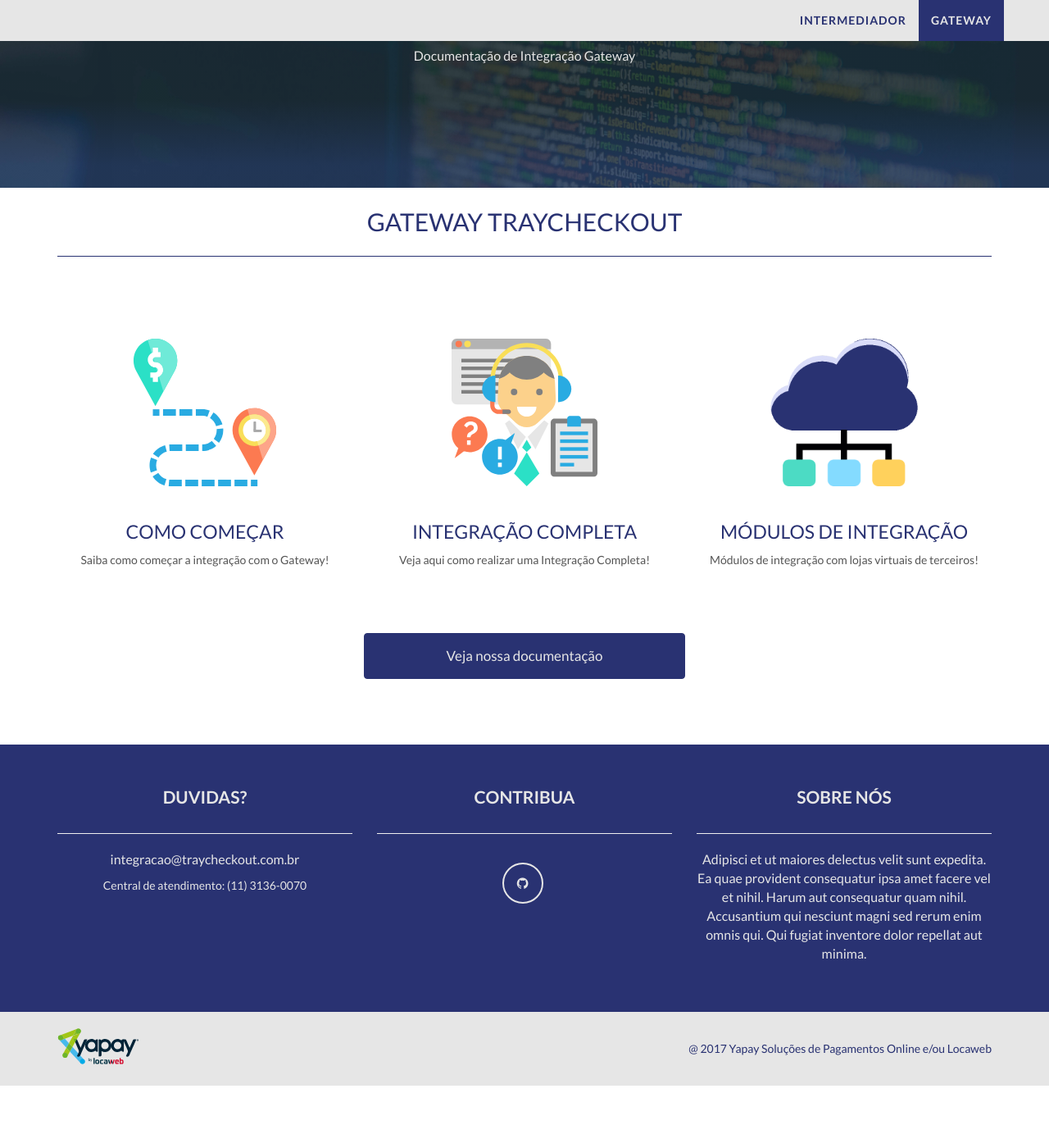
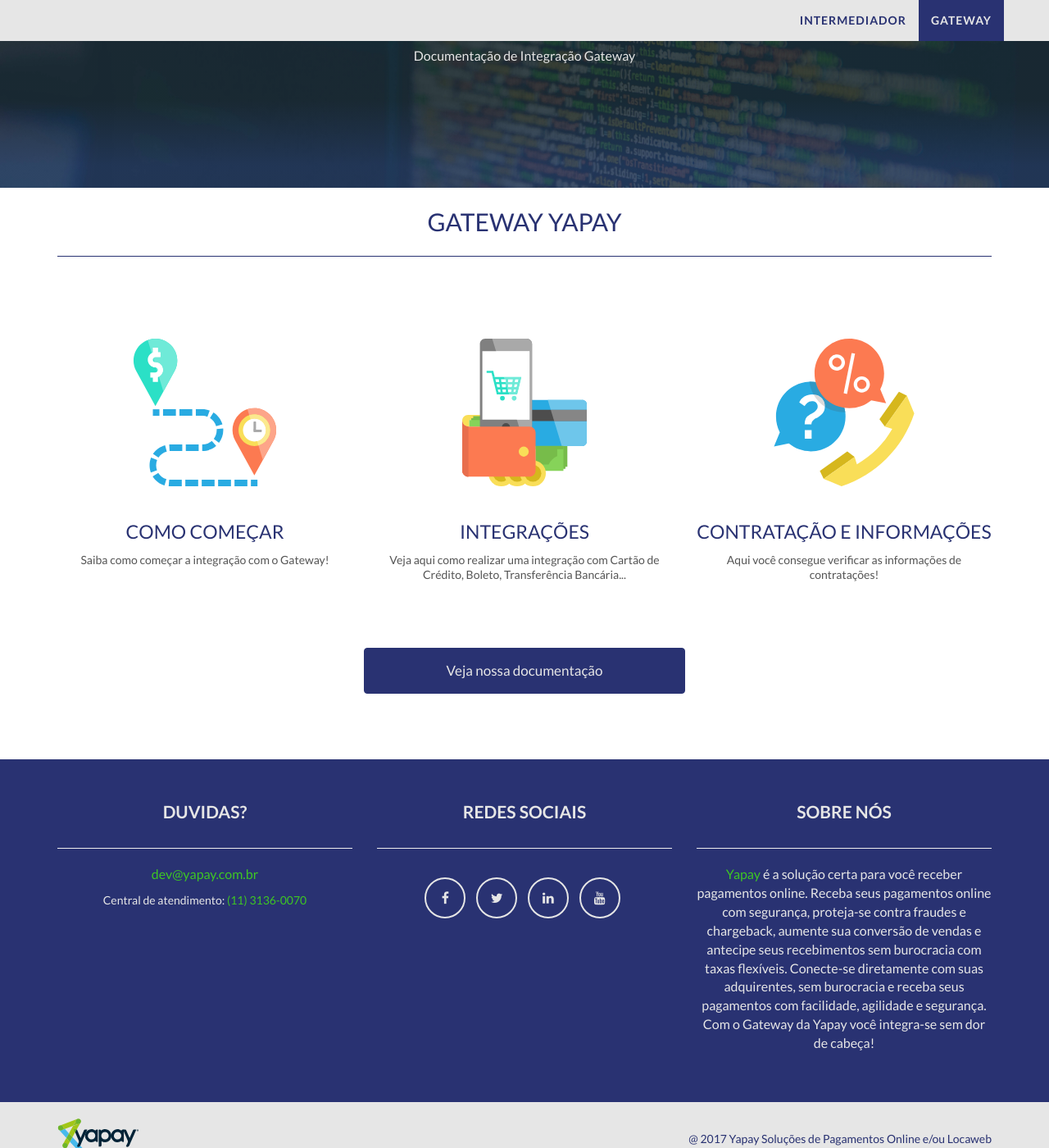
Before and after one commit to YapayDev/yapaydev.github.io, a Jekyll site: the page gateway/index.html, which Jekyll copies as it is, in a window 1280 px wide and 1400 px high, scrolled down 307 px. Shown: the whole window at 82% size. Built offline with Jekyll 4.4.1, drawn with Linux system fonts in a browser that asks for light colours; nearby versions of some CDN libraries; library files that are not in the unit come from our copies; before the commit the page ends 1631 px from its top, so only the background shows below that.

Commit message:
Alteracoes Textos

```diff
--- a/_config.yml
+++ b/_config.yml
@@ -4,7 +4,7 @@
 title: Yapay Integração
 description: Yapay API Documentação.
 url: ""
-baseurl: "doc"
+baseurl:
 google_analytics_key:
 permalink: ""
 
--- a/_sass/gateway/_footer.scss
+++ b/_sass/gateway/_footer.scss
@@ -18,6 +18,9 @@
         }
    }
 
+.sobrenos p a, .duvidasgateway p a, .duvidasgateway span a {
+    color: $section-corYapay2;
+}
 
 
 }
--- a/gateway/index.html
+++ b/gateway/index.html
@@ -51,7 +51,7 @@
                         <a href="#page-top"></a>
                     </li>
                     <li class="page-scroll">
-                        <a href="#intermediador">Intermediador</a>
+                        <a href="/intermediador/">Intermediador</a>
                     </li>
                     <li class="page-scroll">
                         <a href="#gateway" style="background-color: #293272; color: #e6e6e6;">Gateway</a>
@@ -85,37 +85,37 @@
         <div class="container">
             <div class="row">
                 <div class="col-lg-12 text-center textoRoxo">
-                    <h2>Gateway TrayCheckout</h2>
+                    <h2>Gateway Yapay</h2>
                     <hr>
                 </div>
             </div>
             <div class="row itemTrayCheckout">
                 <div class="col-sm-4 item">
                     <a href="/gateway/sobre/" class="portfolio-link" data-toggle="modal">
-                        <img src="../images/gateway/comocomecar.svg" class="img-responsive" alt="TrayCheckout">
+                        <img src="../images/gateway/comocomecar.svg" class="img-responsive" alt="Yapay">
                         <p>Como Começar</p>
                         <span>Saiba como começar a integração com o Gateway!</span>
                     </a>
                 </div>
                 <div class="col-sm-4 item">
-                    <a href="/gateway/integracoes/#integracao-completa" class="portfolio-link" data-toggle="modal">
-                        <img src="../images/gateway/analise.svg" class="img-responsive" alt="TrayCheckout">
-                        <p>Integração Completa</p>
-                        <span>Veja aqui como realizar uma Integração Completa!</span>
+                    <a href="/gateway/rest/pagamentos-cartao-credito-rest/#transacao-simplificada" class="portfolio-link" data-toggle="modal">
+                        <img src="../images/gateway/pagamento-cartao.svg" class="img-responsive" alt="Yapay">
+                        <p>Integrações</p>
+                        <span>Veja aqui como realizar uma integração com Cartão de Crédito, Boleto, Transferência Bancária...</span>
                     </a>
                 </div>
                 <div class="col-sm-4 item">
-                    <a href="/gateway/modulos-integracao-gateway/#manuais" class="portfolio-link" data-toggle="modal">
-                        <img src="../images/gateway/integracaoAzul.png" class="img-responsive" alt="TrayCheckout">
-                        <p>Módulos de Integração</p>
-                        <span>Módulos de integração com lojas virtuais de terceiros!</span>
+                    <a href="/gateway/rest/contratacao-e-informacoes-rest/" class="portfolio-link" data-toggle="modal">
+                        <img src="../images/gateway/info.svg" class="img-responsive" alt="Yapay">
+                        <p>Contratação e Informações</p>
+                        <span>Aqui você consegue verificar as informações de contratações!</span>
                     </a>
                 </div>
             </div>
 
 
 			<div class="btnGateway">
-                <a href="/gateway/sobre/" ><button type="button" class="btn btn-default">Veja nossa documentação</button></a>
+                <a href="/gateway/rest/sobre-rest/" ><button type="button" class="btn btn-default">Veja nossa documentação</button></a>
 			</div>
 
 
@@ -127,26 +127,35 @@
         <div class="footer-above">
             <div class="container">
                 <div class="row">
-                    <div class="footer-col col-md-4">
+                    <div class="footer-col col-md-4 duvidasgateway">
                         <h3>Duvidas?</h3>
 						<hr>
-                        <p>integracao@traycheckout.com.br</p>
-                        <span>Central de atendimento: (11) 3136-0070</span>
+                        <p><a href="mailto:dev@yapay.com.br">dev@yapay.com.br</a></p>
+                        <span>Central de atendimento: <a href="tel:1131360070">(11) 3136-0070</a></span>
 
                     </div>
                     <div class="footer-col col-md-4">
-                        <h3>Contribua</h3>
+                        <h3>Redes Sociais</h3>
 						<hr>
                         <ul class="list-inline">
                             <li>
-                                <a href="https://github.com/tray-tecnologia/" class="btn-social btn-outline"><span class="sr-only">GitHub</span><i class="fa fa-fw fa-github"></i></a>
+                                <a href="https://www.facebook.com/yapay.br/" class="btn-social btn-outline"><span class="sr-only">Facebook</span><i class="fa fa-fw fa-facebook"></i></a>
+                            </li>
+                            <li>
+                                <a href="https://twitter.com/yapay_br" class="btn-social btn-outline"><span class="sr-only">Twitter</span><i class="fa fa-fw fa-twitter"></i></a>
+                            </li>
+                            <li>
+                                <a href="https://www.linkedin.com/company/yapay-br/" class="btn-social btn-outline"><span class="sr-only">Linkedin</span><i class="fa fa-fw fa-linkedin"></i></a>
+                            </li>
+                            <li>
+                                <a href="https://www.youtube.com/channel/UC1ohgvdkoIKN1VtN2CQNsQA" class="btn-social btn-outline"><span class="sr-only">YouTube</span><i class="fa fa-fw fa-youtube"></i></a>
                             </li>
                         </ul>
                     </div>
-                    <div class="footer-col col-md-4">
+                    <div class="footer-col col-md-4 sobrenos">
                         <h3>Sobre nós</h3>
 						<hr>
-                        <p>Adipisci et ut maiores delectus velit sunt expedita. Ea quae provident consequatur ipsa amet facere vel et nihil. Harum aut consequatur quam nihil. Accusantium qui nesciunt magni sed rerum enim omnis qui. Qui fugiat inventore dolor repellat aut minima.</p>
+                        <p><a href="http://www.yapay.com.br">Yapay</a> é a solução certa para você receber pagamentos online. Receba seus pagamentos online com segurança, proteja-se contra fraudes e chargeback, aumente sua conversão de vendas e antecipe seus recebimentos sem burocracia com taxas flexíveis. Conecte-se diretamente com suas adquirentes, sem burocracia e receba seus pagamentos com facilidade, agilidade e segurança. Com o Gateway da Yapay você integra-se sem dor de cabeça!</p>
                     </div>
                 </div>
             </div>
@@ -155,7 +164,7 @@
             <div class="container">
                 <div class="row">
                     <div class="col-lg-12 copy">
-						<img src="../images/Logo_Yapay_Azul.svg">
+						<a href="http://www.yapay.com.br"><img src="../images/Logo_Yapay_Azul.svg"></a>
                        <span>@ 2017 Yapay Soluções de Pagamentos Online e/ou Locaweb</span>
                     </div>
                 </div>
```
Also changed, not shown: index.html (+29 -62 lines), intermediador/index.html (+22 -13 lines), _sass/gateway/_header.scss (line endings or trailing spaces), images/gateway/info.svg (added), images/gateway/pagamento-cartao.svg (added).
